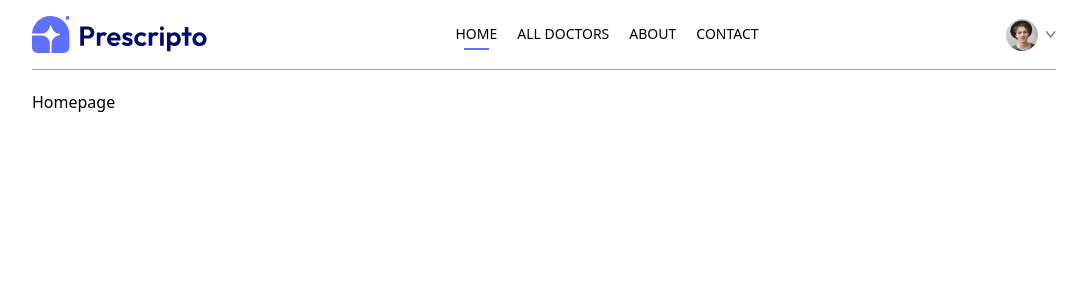
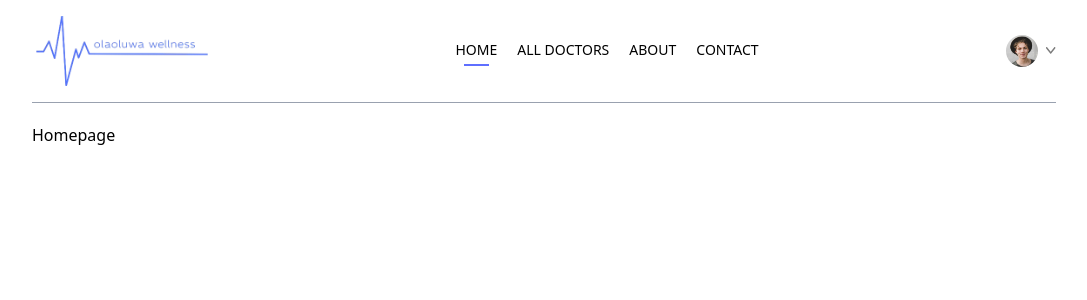
Before and after one commit to Olaoluwa19/olaoluwa-health, a React (Vite) app in the folder frontend/: page / in a window 1280 px wide. Shown: the top 300 px of the page, without its empty margins (96-1183 px from the left). Built offline with nearby package versions, Linux system fonts and the light colour scheme.

Commit message:
feat: added the transparent olaoluwa logo to the navbar

```diff
--- a/frontend/src/components/Navbar.jsx
+++ b/frontend/src/components/Navbar.jsx
@@ -9,7 +9,7 @@ const Navbar = () => {
 
   return (
     <div className="flex items-center justify-between text-sm py-4 mb-5 border-b border-b-gray-400">
-      <img className="w-44 cursor-pointer" src={assets.logo} alt="" />
+      <img className="w-44 cursor-pointer" src={assets.logo_olaoluwa} alt="" />
       <ul className="hidden md:flex items-start gap-5 font-medium">
         <NavLink to="/">
           <li className="py-1">HOME</li>
```
